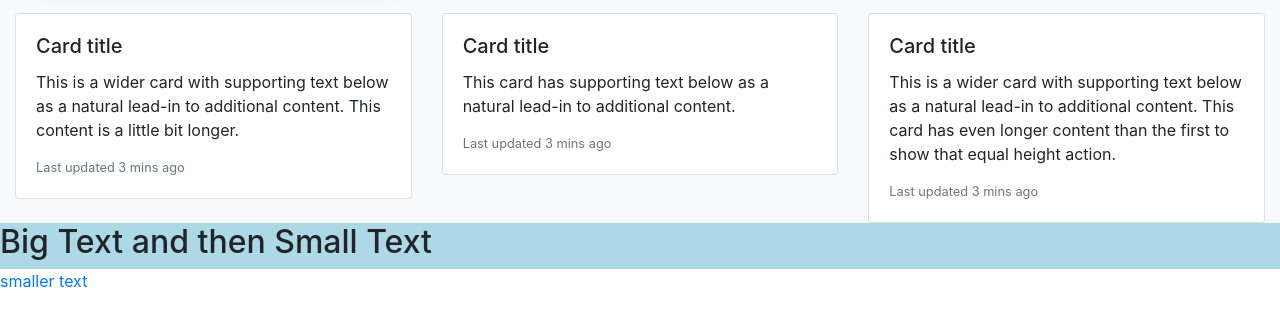
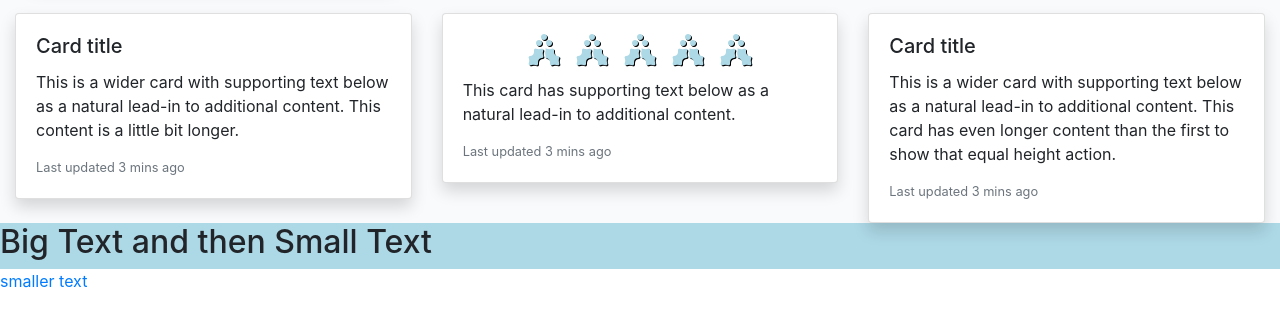
Before and after one commit to JoshuaStudebaker/winterlithe-lodge, a plain HTML site: page index.html in a window 1280 px wide. Shown: the part 1124-1433 px from the top of the page. Drawn offline with nearby package versions, Linux system fonts and the light colour scheme.

Commit message:
card-progress-1

```diff
--- a/index.html
+++ b/index.html
@@ -255,7 +255,7 @@
       <!-- Three Card Row -->
       <div class="row hg-snow">
         <div class="col-md-4">
-          <div class="card">
+          <div class="card shadow">
             <div class="card-body">
               <h5 class="card-title">Card title</h5>
               <p class="card-text">
@@ -270,9 +270,27 @@
           </div>
         </div>
         <div class="col-md-4">
-          <div class="card">
+          <div class="card shadow">
             <div class="card-body">
-              <h5 class="card-title">Card title</h5>
+              <div
+                class="card-title d-flex justify-content-center holly-berries"
+              >
+                <div class="holly-padding">
+                  <i class="fas fa-holly-berry"></i>
+                </div>
+                <div class="holly-padding">
+                  <i class="fas fa-holly-berry"></i>
+                </div>
+                <div class="holly-padding">
+                  <i class="fas fa-holly-berry"></i>
+                </div>
+                <div class="holly-padding">
+                  <i class="fas fa-holly-berry"></i>
+                </div>
+                <div class="holly-padding">
+                  <i class="fas fa-holly-berry"></i>
+                </div>
+              </div>
               <p class="card-text">
                 This card has supporting text below as a natural lead-in to
                 additional content.
@@ -284,7 +302,7 @@
           </div>
         </div>
         <div class="col-md-4">
-          <div class="card">
+          <div class="card shadow">
             <div class="card-body">
               <h5 class="card-title">Card title</h5>
               <p class="card-text">
--- a/styles.css
+++ b/styles.css
@@ -84,9 +84,14 @@ p i {
   text-shadow: 1px 1px 0px black;
 }
 
-.mid-height: {
-  position: relative;
-  top: 50% "";
+.holly-berries{
+  color: var(--hg-main);
+  text-shadow: 1px 1px 0px black;
+  font-size: 2rem;
+}
+
+.holly-padding{
+  padding: 0 .5rem;
 }
 
 @media only screen and (min-width: 768px) {
```
